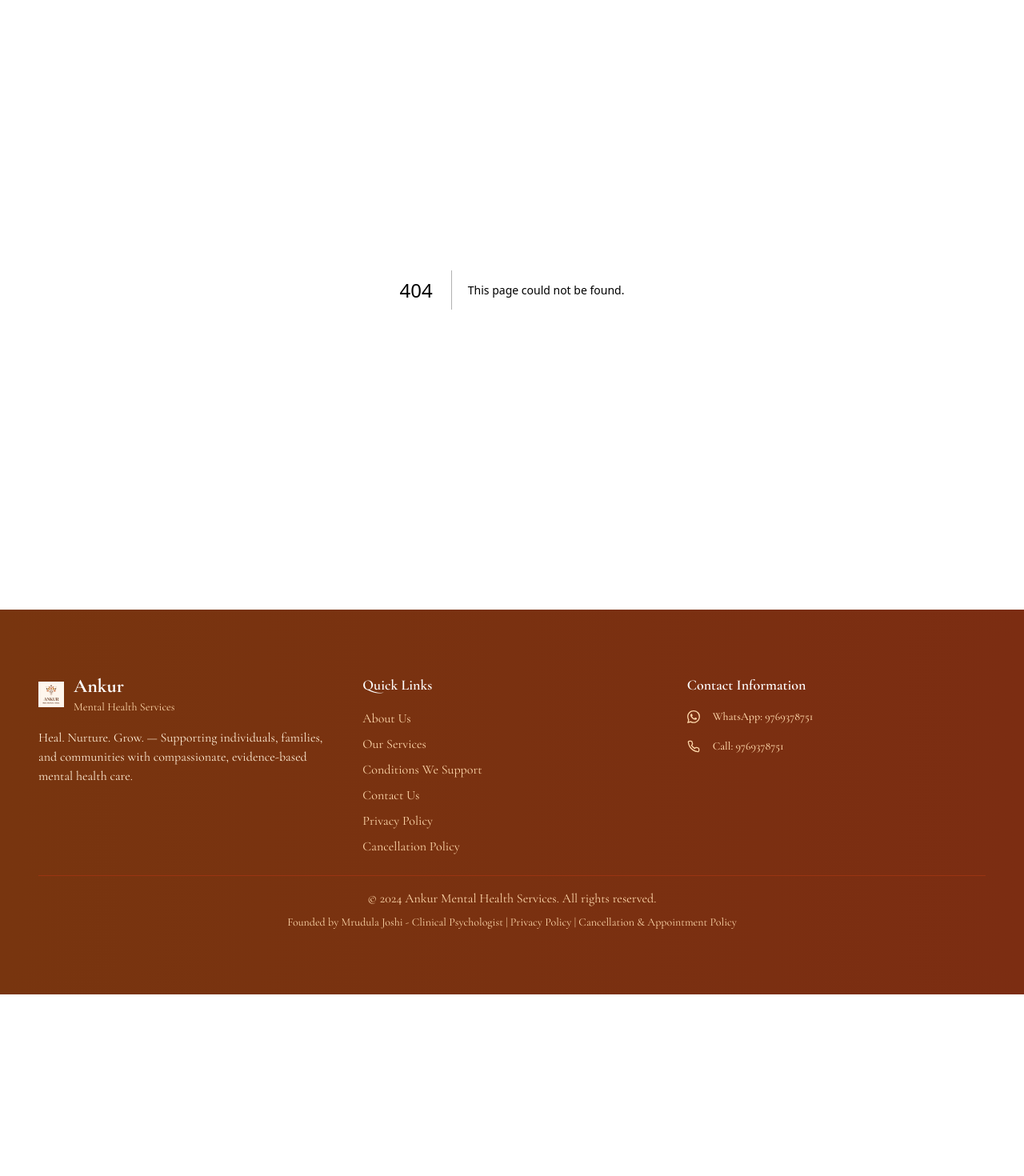
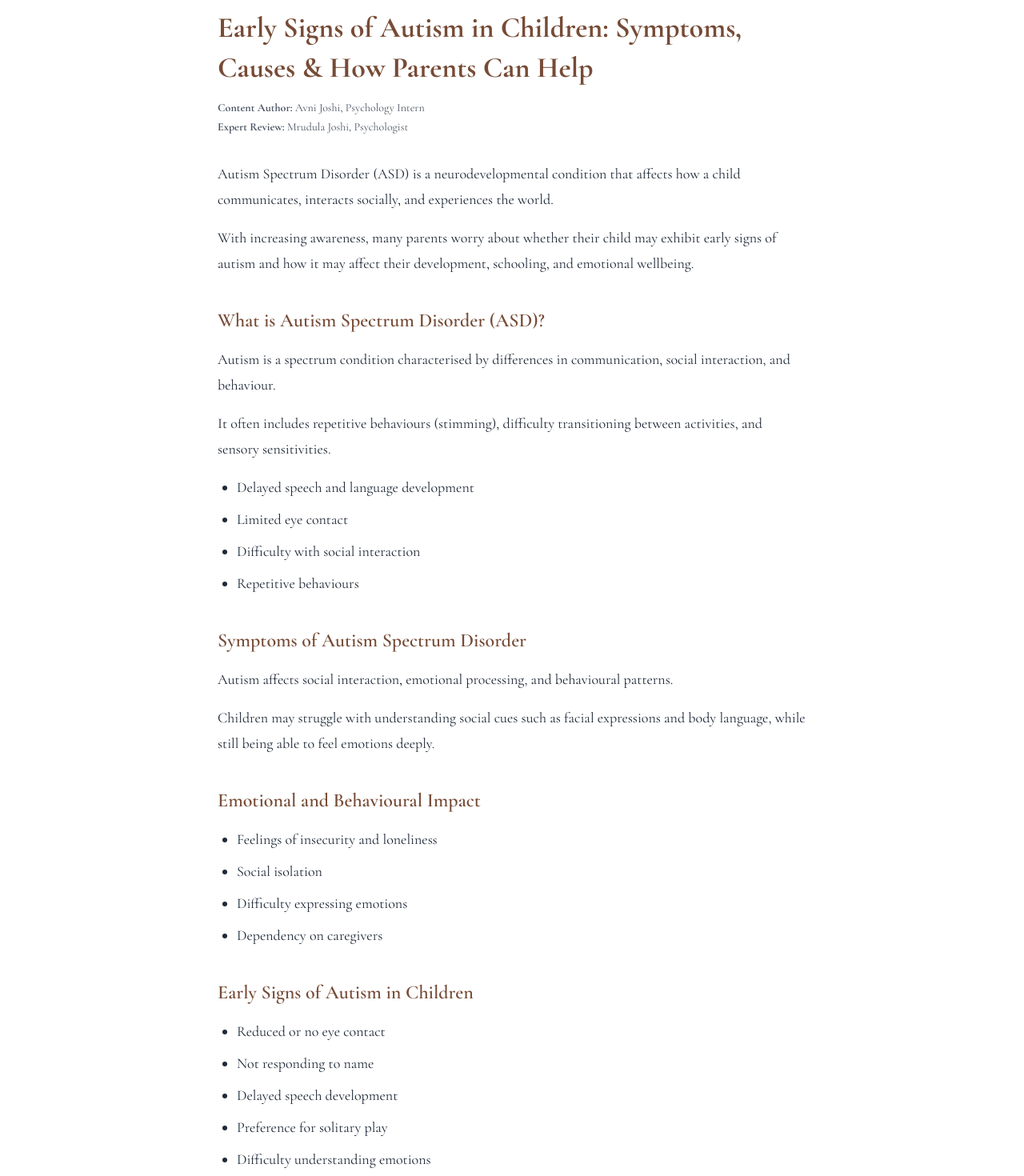
Before and after one commit to OmkarSurve07/ankur-mental-health, a Next.js app: page /blog/early-signs-of-autism in a window 1280 px wide. Before the commit this address had no page. Shown: the part 120-1590 px from the top of the page at 80% size. Before the commit the page ends 1363 px from the top, so only its background shows below. Built offline with nearby package versions, Linux system fonts and the light colour scheme.

Commit message:
New Blog Update

```diff
--- /dev/null
+++ b/app/blog/early-signs-of-autism/page.tsx
@@ -0,0 +1,192 @@
+export default function BlogDetail() {
+  return (
+    <article className="max-w-3xl mx-auto px-4 py-12 text-gray-800 text-[16px] md:text-[18px] leading-8">
+
+      {/* Title */}
+      <h1 className="text-4xl font-bold text-[#764b36] leading-snug">
+        Early Signs of Autism in Children: Symptoms, Causes & How Parents Can Help
+      </h1>
+
+      {/* Author */}
+      <div className="mt-4 text-sm text-gray-600 space-y-1">
+        <p><strong>Content Author:</strong> Avni Joshi, Psychology Intern</p>
+        <p><strong>Expert Review:</strong> Mrudula Joshi, Psychologist</p>
+      </div>
+
+      {/* Intro */}
+      <section className="mt-8 space-y-4">
+        <p>
+          Autism Spectrum Disorder (ASD) is a neurodevelopmental condition that affects how a child communicates, interacts socially, and experiences the world.
+        </p>
+        <p>
+          With increasing awareness, many parents worry about whether their child may exhibit early signs of autism and how it may affect their development, schooling, and emotional wellbeing.
+        </p>
+      </section>
+
+      {/* What is Autism */}
+      <section className="mt-10 space-y-4">
+        <h2 className="text-2xl font-semibold text-[#764b36]">
+          What is Autism Spectrum Disorder (ASD)?
+        </h2>
+
+        <p>
+          Autism is a spectrum condition characterised by differences in communication, social interaction, and behaviour.
+        </p>
+
+        <p>
+          It often includes repetitive behaviours (stimming), difficulty transitioning between activities, and sensory sensitivities.
+        </p>
+
+        <ul className="list-disc pl-6 space-y-2">
+          <li>Delayed speech and language development</li>
+          <li>Limited eye contact</li>
+          <li>Difficulty with social interaction</li>
+          <li>Repetitive behaviours</li>
+        </ul>
+      </section>
+
+      {/* Symptoms */}
+      <section className="mt-10 space-y-4">
+        <h2 className="text-2xl font-semibold text-[#764b36]">
+          Symptoms of Autism Spectrum Disorder
+        </h2>
+
+        <p>
+          Autism affects social interaction, emotional processing, and behavioural patterns.
+        </p>
+
+        <p>
+          Children may struggle with understanding social cues such as facial expressions and body language, while still being able to feel emotions deeply.
+        </p>
+      </section>
+
+      {/* Emotional Impact */}
+      <section className="mt-10 space-y-4">
+        <h2 className="text-2xl font-semibold text-[#764b36]">
+          Emotional and Behavioural Impact
+        </h2>
+
+        <ul className="list-disc pl-6 space-y-2">
+          <li>Feelings of insecurity and loneliness</li>
+          <li>Social isolation</li>
+          <li>Difficulty expressing emotions</li>
+          <li>Dependency on caregivers</li>
+        </ul>
+      </section>
+
+      {/* Early Signs */}
+      <section className="mt-10 space-y-4">
+        <h2 className="text-2xl font-semibold text-[#764b36]">
+          Early Signs of Autism in Children
+        </h2>
+
+        <ul className="list-disc pl-6 space-y-2">
+          <li>Reduced or no eye contact</li>
+          <li>Not responding to name</li>
+          <li>Delayed speech development</li>
+          <li>Preference for solitary play</li>
+          <li>Difficulty understanding emotions</li>
+        </ul>
+      </section>
+
+      {/* Behaviour */}
+      <section className="mt-10 space-y-4">
+        <h2 className="text-2xl font-semibold text-[#764b36]">
+          Restricted and Repetitive Behaviors
+        </h2>
+
+        <ul className="list-disc pl-6 space-y-2">
+          <li>Hand-flapping, rocking, spinning</li>
+          <li>Strong need for routines</li>
+          <li>Intense interests</li>
+          <li>Echolalia (repeating words/phrases)</li>
+        </ul>
+      </section>
+
+      {/* Sensory */}
+      <section className="mt-10 space-y-4">
+        <h2 className="text-2xl font-semibold text-[#764b36]">
+          Sensory Processing Differences
+        </h2>
+
+        <ul className="list-disc pl-6 space-y-2">
+          <li>Sensitivity to light, sound, touch</li>
+          <li>Feeding and sleeping issues</li>
+          <li>Strong emotional reactions</li>
+          <li>Delayed developmental milestones</li>
+        </ul>
+      </section>
+
+      {/* Causes */}
+      <section className="mt-10 space-y-4">
+        <h2 className="text-2xl font-semibold text-[#764b36]">
+          Causes and Risk Factors
+        </h2>
+
+        <ul className="list-disc pl-6 space-y-2">
+          <li>Prenatal exposure to pollutants, alcohol, tobacco</li>
+          <li>Low birth weight or oxygen levels</li>
+          <li>Genetic and hereditary factors</li>
+        </ul>
+
+        <p>
+          Screen time does not cause autism, but excessive exposure may worsen symptoms such as delayed speech and social withdrawal.
+        </p>
+      </section>
+
+      {/* Support */}
+      <section className="mt-10 space-y-4">
+        <h2 className="text-2xl font-semibold text-[#764b36]">
+          How to Support a Child with Autism
+        </h2>
+
+        <ul className="list-disc pl-6 space-y-2">
+          <li>Understand the child’s needs</li>
+          <li>Provide structured routines</li>
+          <li>Support sensory preferences</li>
+          <li>Encourage emotional safety</li>
+          <li>Seek professional help early</li>
+        </ul>
+      </section>
+
+      {/* When to Seek Help */}
+      <section className="mt-10 space-y-4">
+        <h2 className="text-2xl font-semibold text-[#764b36]">
+          When to Seek Professional Help
+        </h2>
+
+        <ul className="list-disc pl-6 space-y-2">
+          <li>No response to name by 9–12 months</li>
+          <li>No speech by 24 months</li>
+          <li>Avoids eye contact</li>
+          <li>Loss of previously acquired skills</li>
+          <li>Extreme sensitivity to stimuli</li>
+        </ul>
+      </section>
+
+      {/* FAQ */}
+      <section className="mt-10 space-y-4">
+        <h2 className="text-2xl font-semibold text-[#764b36]">
+          FAQs
+        </h2>
+
+        <p><strong>What are early signs of autism?</strong><br />
+          Delayed speech, limited eye contact, repetitive behaviours, and social difficulties.
+        </p>
+
+        <p><strong>Which doctor should I consult?</strong><br />
+          Pediatrician, neurologist (if needed), and a child psychologist.
+        </p>
+
+        <p><strong>Is autism curable?</strong><br />
+          Autism is not curable, but symptoms can be managed with therapy.
+        </p>
+
+        <p><strong>Can children attend normal schools?</strong><br />
+          Yes, depending on severity and support required.
+        </p>
+      </section>
+
+    </article>
+  )
+}
--- a/app/blog/page.tsx
+++ b/app/blog/page.tsx
@@ -30,6 +30,14 @@ export default function BlogPage() {
           reviewer="Mrudula Joshi, Psychologist"
           excerpt="Across many Indian households, women are often praised for their ability to manage everything. While these roles are culturally valued, they can also carry an invisible psychological cost."
         />
+        <BlogCard
+          title="Early Signs of Autism in Children: Symptoms, Causes & How Parents Can Help"
+          slug="early-signs-of-autism"
+          image="/images/blogs/autism-children.jpg"
+          author="Avni Joshi, Psychology Intern"
+          reviewer="Mrudula Joshi, Psychologist"
+          excerpt="Autism Spectrum Disorder (ASD) affects how a child communicates, interacts socially, and experiences the world. Early identification and support can make a significant difference."
+        />
       </div>
     </main>
   )
```
Also changed, not shown: public/images/blogs/autism-children.jpg (added).
